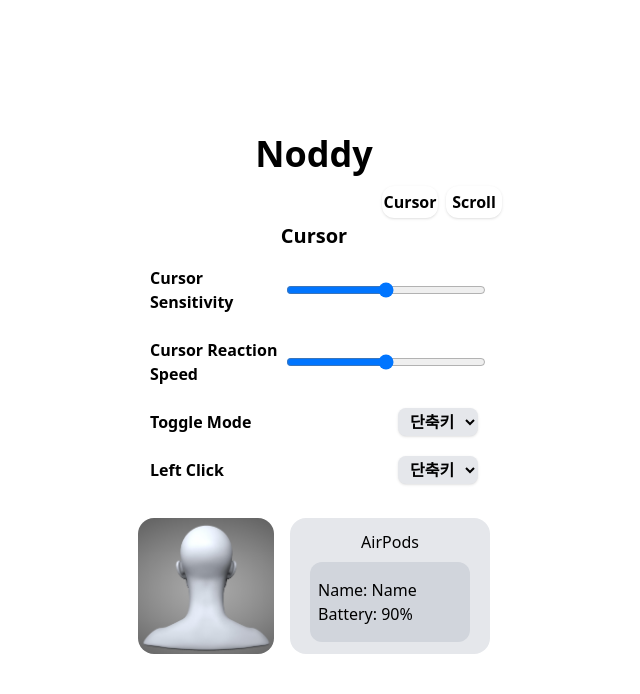
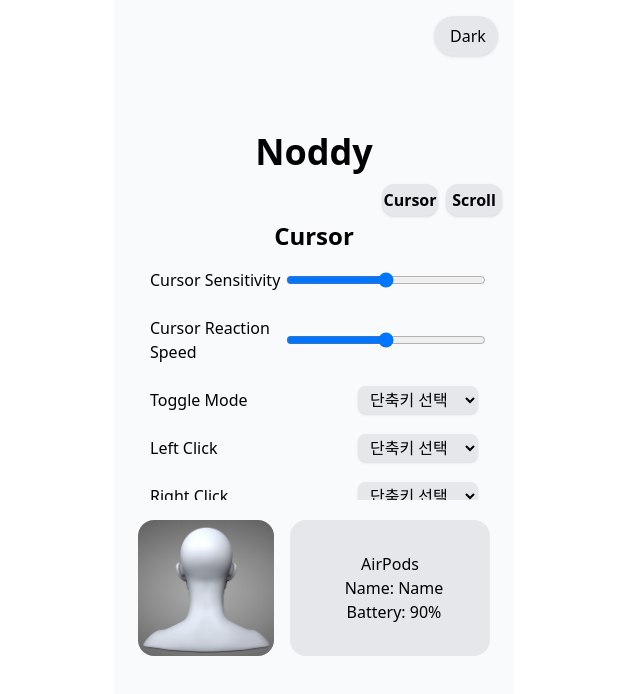
Before and after one commit to Noddyhub/Noddy-FE, a React (Vite) app in the folder frontend-dashboard/: page /option-page in a window 1280 px wide. Shown: the top 694 px of the page, without its empty margins (326-966 px from the left). Built offline with nearby package versions, Linux system fonts and the light colour scheme.

Commit message:
feat: 다크모드 구현 #31

```diff
--- a/frontend-dashboard/src/App.jsx
+++ b/frontend-dashboard/src/App.jsx
@@ -1,14 +1,28 @@
 import { Routes, Route } from "react-router-dom";
+import { useThemeStore } from "@/stores/useThemeStore";
 import InstructionPageLayout from "@/layouts/InstructionPageLayout";
 import OptionPageLayout from "@/layouts/OptionPageLayout";
 import StartPageLayout from "@/layouts/StartPageLayout";
 
 export default function App() {
+  const { isThemeDark, setIsThemeDark } = useThemeStore();
+
   return (
-    <Routes>
-      <Route path="/" element={<StartPageLayout />} />
-      <Route path="/instruction-page" element={<InstructionPageLayout />} />
-      <Route path="/option-page" element={<OptionPageLayout />} />
-    </Routes>
+    <>
+      <div className="absolute -z-100 h-[100vh] w-[50vh] bg-gray-50 dark:bg-gray-700"></div>
+      <div className="pointer-events-none absolute z-50 h-[100vh] w-[50vh]">
+        <button
+          className="pointer-events-auto absolute top-4 right-4 w-[8vh] cursor-pointer rounded-4xl bg-gray-200 px-4 py-2 shadow dark:bg-gray-800 dark:text-white"
+          onClick={setIsThemeDark}
+        >
+          {isThemeDark ? "Light" : "Dark"}
+        </button>
+      </div>
+      <Routes>
+        <Route path="/" element={<StartPageLayout />} />
+        <Route path="/instruction-page" element={<InstructionPageLayout />} />
+        <Route path="/option-page" element={<OptionPageLayout />} />
+      </Routes>
+    </>
   );
 }
--- a/frontend-dashboard/src/components/Body.jsx
+++ b/frontend-dashboard/src/components/Body.jsx
@@ -5,7 +5,7 @@ export default function Body({ children }) {
 
   return (
     <>
-      <div className="mt-2 mb-2 flex justify-center text-xl font-bold">{optionPage}</div>
+      <div className="mt-2 mb-2 flex justify-center text-2xl font-bold dark:text-white">{optionPage}</div>
       <div className="m-2 flex h-[30vh] w-[50vh] flex-col items-center justify-start overflow-y-auto rounded-2xl">
         <div className="flex flex-col items-center">{children}</div>
       </div>
--- a/frontend-dashboard/src/components/ControlKey.jsx
+++ b/frontend-dashboard/src/components/ControlKey.jsx
@@ -5,10 +5,10 @@ export default function ControlKey({ name }) {
 
   return (
     <div className="mb-2 flex w-[45vh] flex-row items-center justify-between rounded-2xl px-2">
-      <div className="mt-2 mb-2 ml-2 font-bold">{name}</div>
+      <div className="mt-2 mb-2 ml-2 font-medium dark:text-white">{name}</div>
       <div className="flex flex-row">
         <select
-          className="mr-2 h-7 w-20 rounded-lg bg-gray-200 px-2 font-bold shadow"
+          className="mr-2 h-7 w-30 rounded-lg bg-gray-200 px-2 font-medium shadow dark:bg-gray-800 dark:text-white"
           value={hotKey}
           onChange={(e) => setHotKey(e.target.value)}
         >
--- a/frontend-dashboard/src/components/ControlSlider.jsx
+++ b/frontend-dashboard/src/components/ControlSlider.jsx
@@ -1,7 +1,7 @@
 export default function ControlSlider({ name }) {
   return (
     <div className="mb-2 flex w-[45vh] flex-row items-center justify-between rounded-2xl px-2">
-      <div className="mt-2 mb-2 ml-2 font-bold">{name}</div>
+      <div className="mt-2 mb-2 ml-2 font-medium dark:text-white">{name}</div>
       <div className="flex flex-row">
         <input type="range" className="w-50 rounded-2xl px-2" />
       </div>
--- a/frontend-dashboard/src/components/Footer.jsx
+++ b/frontend-dashboard/src/components/Footer.jsx
@@ -5,12 +5,10 @@ export default function Footer() {
     <>
       <div className="flex h-[20vh] w-[50vh] items-center justify-center rounded-2xl">
         <img className="mr-[2vh] h-[17vh] w-[17vh] rounded-2xl" src={HeadImage}></img>
-        <div className="flex h-[17vh] w-[25vh] flex-col items-center justify-center rounded-2xl bg-gray-200">
+        <div className="flex h-[17vh] w-[25vh] flex-col items-center justify-center rounded-2xl bg-gray-200 dark:bg-gray-800 dark:text-white">
           <div className="flex justify-center">AirPods</div>
-          <div className="mt-[1vh] flex h-[10vh] w-[20vh] flex-col justify-center rounded-xl bg-gray-300">
-            <div className="pl-2">Name: Name</div>
-            <div className="pl-2">Battery: 90%</div>
-          </div>
+          <div className="pl-2">Name: Name</div>
+          <div className="pl-2">Battery: 90%</div>
         </div>
       </div>
     </>
--- a/frontend-dashboard/src/components/Header.jsx
+++ b/frontend-dashboard/src/components/Header.jsx
@@ -6,16 +6,16 @@ export default function Header() {
   return (
     <>
       <div className="h-[10vh] w-[50vh] rounded-2xl">
-        <div className="flex justify-center text-4xl font-extrabold">Noddy</div>
+        <div className="flex justify-center text-4xl font-extrabold dark:text-white">Noddy</div>
         <div className="mt-[1.5vh] flex h-[3vh] w-[50vh]">
           <button
-            className="mr-2 ml-auto h-[4vh] w-[7vh] cursor-pointer rounded-xl bg-white font-bold shadow"
+            className="mr-2 ml-auto h-[4vh] w-[7vh] cursor-pointer rounded-xl bg-gray-200 font-bold shadow dark:bg-gray-800 dark:text-white"
             onClick={() => setOptionPage("Cursor")}
           >
             Cursor
           </button>
           <button
-            className="mr-3 h-[4vh] w-[7vh] cursor-pointer rounded-xl bg-white font-bold shadow"
+            className="mr-3 h-[4vh] w-[7vh] cursor-pointer rounded-xl bg-gray-200 font-bold shadow dark:bg-gray-800 dark:text-white"
             onClick={() => setOptionPage("Scroll")}
           >
             Scroll
--- a/frontend-dashboard/src/index.css
+++ b/frontend-dashboard/src/index.css
@@ -1,4 +1,6 @@
 @import "tailwindcss";
+
+@custom-variant dark (&:where(.dark, .dark *));
 
 html, body, #root {
   height: 100%;
--- a/frontend-dashboard/src/layouts/InstructionPageLayout.jsx
+++ b/frontend-dashboard/src/layouts/InstructionPageLayout.jsx
@@ -14,9 +14,16 @@ export default function InstructionPageLayout() {
           안내 이미지
         </div>
         <div className="my-4 flex gap-2">
-          <button className="cursor-pointer rounded-xl bg-gray-200 px-4 py-2 font-bold shadow">Prev</button>
-          <button className="cursor-pointer rounded-xl bg-gray-200 px-4 py-2 font-bold shadow">Next</button>
-          <button className="cursor-pointer rounded-xl bg-gray-200 px-4 py-2 font-bold shadow" onClick={clickHandler}>
+          <button className="cursor-pointer rounded-xl bg-gray-200 px-4 py-2 font-bold shadow dark:bg-gray-800 dark:text-white">
+            Prev
+          </button>
+          <button className="cursor-pointer rounded-xl bg-gray-200 px-4 py-2 font-bold shadow dark:bg-gray-800 dark:text-white">
+            Next
+          </button>
+          <button
+            className="cursor-pointer rounded-xl bg-gray-200 px-4 py-2 font-bold shadow dark:bg-gray-800 dark:text-white"
+            onClick={clickHandler}
+          >
             Skip
           </button>
         </div>
--- a/frontend-dashboard/src/layouts/StartPageLayout.jsx
+++ b/frontend-dashboard/src/layouts/StartPageLayout.jsx
@@ -10,9 +10,12 @@ export default function StartPageLayout() {
 
   return (
     <>
-      <div className="flex justify-center text-6xl font-extrabold">Noddy</div>
+      <div className="flex justify-center text-6xl font-extrabold dark:text-white">Noddy</div>
       <img className="mt-10 w-[30vh]" src={AirPodsImage} />
-      <button className="mt-10 cursor-pointer rounded-xl bg-gray-200 px-4 py-2 font-bold shadow" onClick={clickHandler}>
+      <button
+        className="mt-10 cursor-pointer rounded-xl bg-gray-200 px-4 py-2 font-bold shadow dark:bg-gray-800 dark:text-white"
+        onClick={clickHandler}
+      >
         START
       </button>
     </>
--- /dev/null
+++ b/frontend-dashboard/src/stores/useThemeStore.js
@@ -0,0 +1,12 @@
+import { create } from "zustand";
+
+export const useThemeStore = create((set) => ({
+  isThemeDark: false,
+
+  setIsThemeDark: () =>
+    set((state) => {
+      const nextIsThemeDark = !state.isThemeDark;
+      document.documentElement.classList.toggle("dark", nextIsThemeDark);
+      return { isThemeDark: nextIsThemeDark };
+    }),
+}));
--- /dev/null
+++ b/frontend-dashboard/tailwind.config.js
@@ -0,0 +1 @@
+export const darkMode = "class";
```
